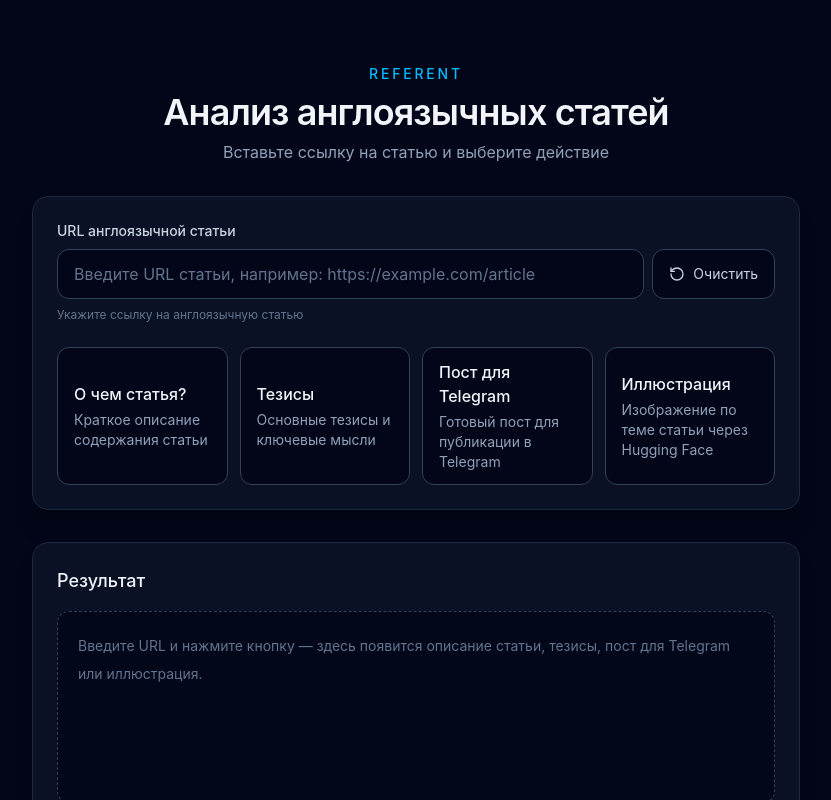
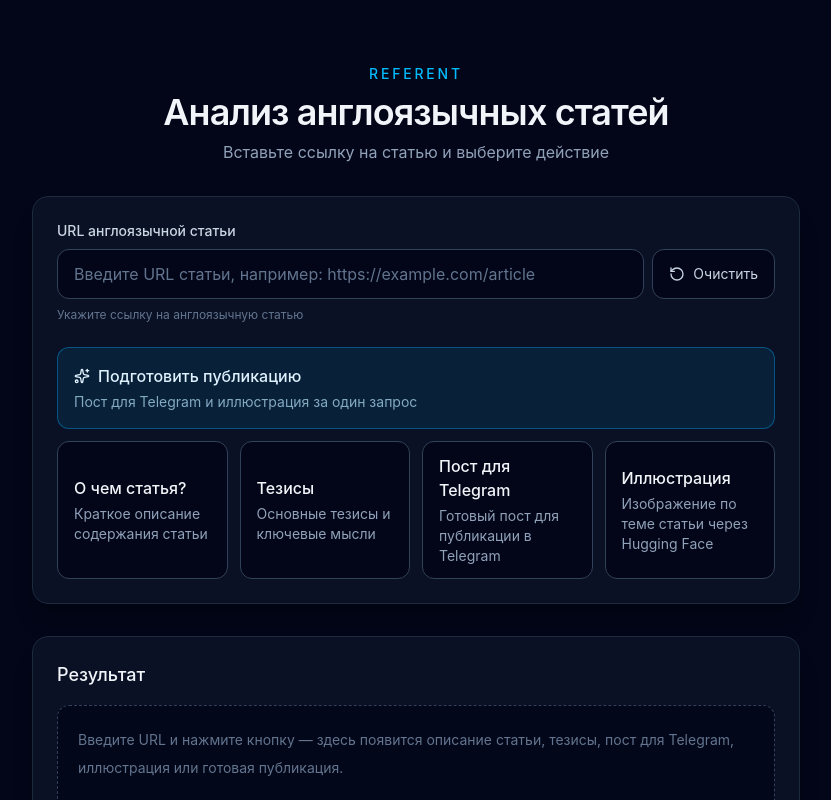
Before and after one commit to zebraonkz-glitch/referent, a Next.js app: page / in a window 1280 px wide. Shown: the top 800 px of the page, without its empty margins (224-1055 px from the left). Built offline with nearby package versions, Linux system fonts and the light colour scheme.

Commit message:
Комбо

```diff
--- a/app/api/analyze/route.ts
+++ b/app/api/analyze/route.ts
@@ -1,16 +1,18 @@
 import { generateArticleAction } from "@/lib/generate-article-action";
 import { generateArticleIllustration } from "@/lib/generate-article-illustration";
+import { generateArticlePublication } from "@/lib/generate-article-publication";
 import { AppError, isAppError, type AppErrorResponse } from "@/lib/app-error";
 import { fetchAndParseArticle } from "@/lib/parse-article";
 import { NextRequest, NextResponse } from "next/server";
 
-type Action = "summary" | "theses" | "telegram" | "illustration";
+type Action = "summary" | "theses" | "telegram" | "illustration" | "publication";
 
 const actionTitles: Record<Action, string> = {
   summary: "О чем статья?",
   theses: "Тезисы",
   telegram: "Пост для Telegram",
   illustration: "Иллюстрация",
+  publication: "Подготовить публикацию",
 };
 
 const generatedActions = ["summary", "theses", "telegram"] as const;
@@ -51,6 +53,19 @@ export async function POST(request: NextRequest) {
   try {
     const parsed = await fetchAndParseArticle(url);
 
+    if (action === "publication") {
+      const { telegramPost, imagePrompt, illustrationUrl } =
+        await generateArticlePublication(parsed, url);
+
+      return NextResponse.json({
+        result: telegramPost,
+        illustrationUrl,
+        imagePrompt,
+        mode: "publication",
+        action: actionTitles[action],
+      });
+    }
+
     if (action === "illustration") {
       const { imagePrompt, dataUrl } = await generateArticleIllustration(parsed);
 
--- a/app/components/referent-form.tsx
+++ b/app/components/referent-form.tsx
@@ -1,6 +1,6 @@
 "use client";
 
-import { Check, Copy, RotateCcw } from "lucide-react";
+import { Check, Copy, RotateCcw, Sparkles } from "lucide-react";
 import { useEffect, useRef, useState } from "react";
 
 import { ErrorAlert } from "@/components/error-alert";
@@ -9,19 +9,27 @@ import { getErrorMessage } from "@/lib/app-error";
 import { addRecentUrl, loadRecentUrls } from "@/lib/recent-urls";
 import { cn } from "@/lib/utils";
 
-type Action = "summary" | "theses" | "telegram" | "illustration";
+type Action = "summary" | "theses" | "telegram" | "illustration" | "publication";
 
-type ResultMode = "generated" | "illustration";
+type ResultMode = "generated" | "illustration" | "publication";
 
 type AnalyzeResponse = {
   result?: string;
+  illustrationUrl?: string;
   imagePrompt?: string;
   mode?: ResultMode;
   error?: AppErrorResponse;
 };
 
+const comboAction = {
+  id: "publication" as const,
+  label: "Подготовить публикацию",
+  description: "Пост для Telegram и иллюстрация за один запрос",
+  title: "Сгенерировать пост для Telegram и иллюстрацию по статье",
+};
+
 const actions: {
-  id: Action;
+  id: Exclude<Action, "publication">;
   label: string;
   description: string;
   title: string;
@@ -57,9 +65,11 @@ const processTexts: Record<Action, string> = {
   theses: "Формирую тезисы…",
   telegram: "Готовлю пост…",
   illustration: "Создаю промпт для иллюстрации…",
+  publication: "Готовлю пост для Telegram…",
 };
 
-const illustrationProcessTexts = [
+const publicationProcessTexts = [
+  "Готовлю пост для Telegram…",
   "Создаю промпт для иллюстрации…",
   "Генерирую изображение…",
 ];
@@ -103,18 +113,30 @@ export function ReferentForm() {
       setProcessStatus(processTexts[activeAction]);
     }, 1500);
 
-    let secondTimer: number | undefined;
+    const timers: number[] = [firstTimer];
 
     if (activeAction === "illustration") {
-      secondTimer = window.setTimeout(() => {
-        setProcessStatus(illustrationProcessTexts[1]);
-      }, 8000);
+      timers.push(
+        window.setTimeout(() => {
+          setProcessStatus("Генерирую изображение…");
+        }, 8000),
+      );
+    }
+
+    if (activeAction === "publication") {
+      timers.push(
+        window.setTimeout(() => {
+          setProcessStatus(publicationProcessTexts[1]);
+        }, 6000),
+        window.setTimeout(() => {
+          setProcessStatus(publicationProcessTexts[2]);
+        }, 14000),
+      );
     }
 
     return () => {
-      window.clearTimeout(firstTimer);
-      if (secondTimer !== undefined) {
-        window.clearTimeout(secondTimer);
+      for (const timer of timers) {
+        window.clearTimeout(timer);
       }
     };
   }, [isLoading, activeAction]);
@@ -122,7 +144,8 @@ export function ReferentForm() {
   useEffect(() => {
     const hasResult =
       (resultMode === "generated" && resultText) ||
-      (resultMode === "illustration" && illustrationUrl);
+      (resultMode === "illustration" && illustrationUrl) ||
+      (resultMode === "publication" && resultText && illustrationUrl);
 
     if (!shouldScrollRef.current || !hasResult || !resultSectionRef.current) {
       return;
@@ -145,16 +168,20 @@ export function ReferentForm() {
     return () => window.clearTimeout(timer);
   }, [copied]);
 
+  function resetResults() {
+    setResultText("");
+    setIllustrationUrl("");
+    setImagePrompt("");
+    setResultMode(null);
+  }
+
   function handleClear() {
     requestIdRef.current += 1;
     shouldScrollRef.current = false;
 
     setUrl("");
     setActiveAction(null);
-    setResultText("");
-    setIllustrationUrl("");
-    setImagePrompt("");
-    setResultMode(null);
+    resetResults();
     setError(null);
     setIsLoading(false);
     setProcessStatus(null);
@@ -162,7 +189,8 @@ export function ReferentForm() {
   }
 
   async function handleCopy() {
-    const textToCopy = resultMode === "illustration" ? imagePrompt : resultText;
+    const textToCopy =
+      resultMode === "illustration" ? imagePrompt : resultText;
 
     if (!textToCopy) {
       return;
@@ -181,10 +209,7 @@ export function ReferentForm() {
 
     if (!trimmedUrl) {
       setError(resolveClientError("MISSING_URL"));
-      setResultText("");
-      setIllustrationUrl("");
-      setImagePrompt("");
-      setResultMode(null);
+      resetResults();
       return;
     }
 
@@ -192,10 +217,7 @@ export function ReferentForm() {
       new URL(trimmedUrl);
     } catch {
       setError(resolveClientError("INVALID_URL"));
-      setResultText("");
-      setIllustrationUrl("");
-      setImagePrompt("");
-      setResultMode(null);
+      resetResults();
       return;
     }
 
@@ -206,10 +228,7 @@ export function ReferentForm() {
     setError(null);
     setActiveAction(action);
     setIsLoading(true);
-    setResultText("");
-    setIllustrationUrl("");
-    setImagePrompt("");
-    setResultMode(null);
+    resetResults();
     setCopied(false);
 
     try {
@@ -234,30 +253,48 @@ export function ReferentForm() {
         return;
       }
 
-      if (!data.result || (data.mode !== "generated" && data.mode !== "illustration")) {
-        setError(resolveClientError("UNKNOWN"));
+      if (data.mode === "publication") {
+        if (!data.result || !data.illustrationUrl) {
+          setError(resolveClientError("UNKNOWN"));
+          return;
+        }
+
+        shouldScrollRef.current = true;
+        setResultMode("publication");
+        setResultText(data.result);
+        setIllustrationUrl(data.illustrationUrl);
+        setImagePrompt(data.imagePrompt ?? "");
         return;
       }
 
-      shouldScrollRef.current = true;
-      setResultMode(data.mode);
+      if (data.mode === "illustration") {
+        if (!data.result) {
+          setError(resolveClientError("UNKNOWN"));
+          return;
+        }
 
-      if (data.mode === "illustration") {
+        shouldScrollRef.current = true;
+        setResultMode("illustration");
         setIllustrationUrl(data.result);
         setImagePrompt(data.imagePrompt ?? "");
-      } else {
+        return;
+      }
+
+      if (data.mode === "generated" && data.result) {
+        shouldScrollRef.current = true;
+        setResultMode("generated");
         setResultText(data.result);
+        return;
       }
+
+      setError(resolveClientError("UNKNOWN"));
     } catch {
       if (requestId !== requestIdRef.current) {
         return;
       }
 
       setError(resolveClientError("UNKNOWN"));
-      setResultText("");
-      setIllustrationUrl("");
-      setImagePrompt("");
-      setResultMode(null);
+      resetResults();
     } finally {
       if (requestId === requestIdRef.current) {
         setIsLoading(false);
@@ -266,11 +303,19 @@ export function ReferentForm() {
     }
   }
 
-  const activeLabel = actions.find((item) => item.id === activeAction)?.label;
+  const activeLabel =
+    activeAction === "publication"
+      ? comboAction.label
+      : actions.find((item) => item.id === activeAction)?.label;
+
   const hasTextResult = resultMode === "generated" && resultText;
   const hasIllustrationResult = resultMode === "illustration" && illustrationUrl;
+  const hasPublicationResult =
+    resultMode === "publication" && resultText && illustrationUrl;
   const hasCopyableResult =
-    (hasTextResult && resultText) || (hasIllustrationResult && imagePrompt);
+    (hasTextResult && resultText) ||
+    (hasPublicationResult && resultText) ||
+    (hasIllustrationResult && imagePrompt);
 
   return (
     <div className="mx-auto flex w-full max-w-3xl flex-col gap-6 sm:gap-8">
@@ -339,7 +384,21 @@ export function ReferentForm() {
           Укажите ссылку на англоязычную статью
         </p>
 
-        <div className="mt-6 flex flex-col gap-3 md:grid md:grid-cols-2 xl:grid-cols-4">
+        <button
+          type="button"
+          title={comboAction.title}
+          onClick={() => handleAction(comboAction.id)}
+          disabled={isLoading}
+          className="mt-6 w-full rounded-xl border border-sky-500/40 bg-sky-500/10 px-4 py-4 text-left transition hover:border-sky-400 hover:bg-sky-500/15 disabled:cursor-not-allowed disabled:opacity-60"
+        >
+          <span className="flex items-center gap-2 font-medium text-sky-100">
+            <Sparkles className="h-4 w-4 shrink-0" />
+            {comboAction.label}
+          </span>
+          <span className="mt-1 block text-sm text-sky-200/70">{comboAction.description}</span>
+        </button>
+
+        <div className="mt-3 flex flex-col gap-3 md:grid md:grid-cols-2 xl:grid-cols-4">
           {actions.map((action) => (
             <button
               key={action.id}
@@ -398,7 +457,7 @@ export function ReferentForm() {
               ) : (
                 <>
                   <Copy className="h-4 w-4 shrink-0" />
-                  {resultMode === "illustration" ? "Копировать промпт" : "Копировать"}
+                  {resultMode === "illustration" ? "Копировать промпт" : "Копировать пост"}
                 </>
               )}
             </button>
@@ -406,7 +465,31 @@ export function ReferentForm() {
         </div>
 
         <div className="min-h-48 rounded-xl border border-dashed border-slate-700 bg-slate-950/80 p-4 sm:p-5">
-          {hasTextResult ? (
+          {hasPublicationResult ? (
+            <div className="space-y-6">
+              <div>
+                <h3 className="mb-2 text-sm font-medium text-slate-300">Пост для Telegram</h3>
+                <div className="overflow-x-auto whitespace-pre-wrap break-words text-sm leading-7 text-slate-200">
+                  {resultText}
+                </div>
+              </div>
+              <div>
+                <h3 className="mb-2 text-sm font-medium text-slate-300">Иллюстрация</h3>
+                {/* eslint-disable-next-line @next/next/no-img-element */}
+                <img
+                  src={illustrationUrl}
+                  alt="Иллюстрация для публикации"
+                  className="mx-auto max-h-[480px] w-full rounded-lg object-contain"
+                />
+                {imagePrompt ? (
+                  <p className="mt-3 text-sm leading-6 text-slate-400">
+                    <span className="font-medium text-slate-300">Промпт: </span>
+                    {imagePrompt}
+                  </p>
+                ) : null}
+              </div>
+            </div>
+          ) : hasTextResult ? (
             <div className="overflow-x-auto whitespace-pre-wrap break-words text-sm leading-7 text-slate-200">
               {resultText}
             </div>
@@ -428,7 +511,7 @@ export function ReferentForm() {
           ) : (
             <p className="text-sm leading-7 break-words text-slate-500">
               Введите URL и нажмите кнопку — здесь появится описание статьи, тезисы,
-              пост для Telegram или иллюстрация.
+              пост для Telegram, иллюстрация или готовая публикация.
             </p>
           )}
         </div>
--- /dev/null
+++ b/lib/generate-article-publication.ts
@@ -0,0 +1,25 @@
+import type { ParsedArticle } from "@/lib/parse-article";
+import { generateArticleAction } from "@/lib/generate-article-action";
+import { generateArticleIllustration } from "@/lib/generate-article-illustration";
+
+export type ArticlePublication = {
+  telegramPost: string;
+  imagePrompt: string;
+  illustrationUrl: string;
+};
+
+export async function generateArticlePublication(
+  article: ParsedArticle,
+  sourceUrl: string,
+): Promise<ArticlePublication> {
+  const [telegramPost, illustration] = await Promise.all([
+    generateArticleAction(article, "telegram", { sourceUrl }),
+    generateArticleIllustration(article),
+  ]);
+
+  return {
+    telegramPost,
+    imagePrompt: illustration.imagePrompt,
+    illustrationUrl: illustration.dataUrl,
+  };
+}
```
